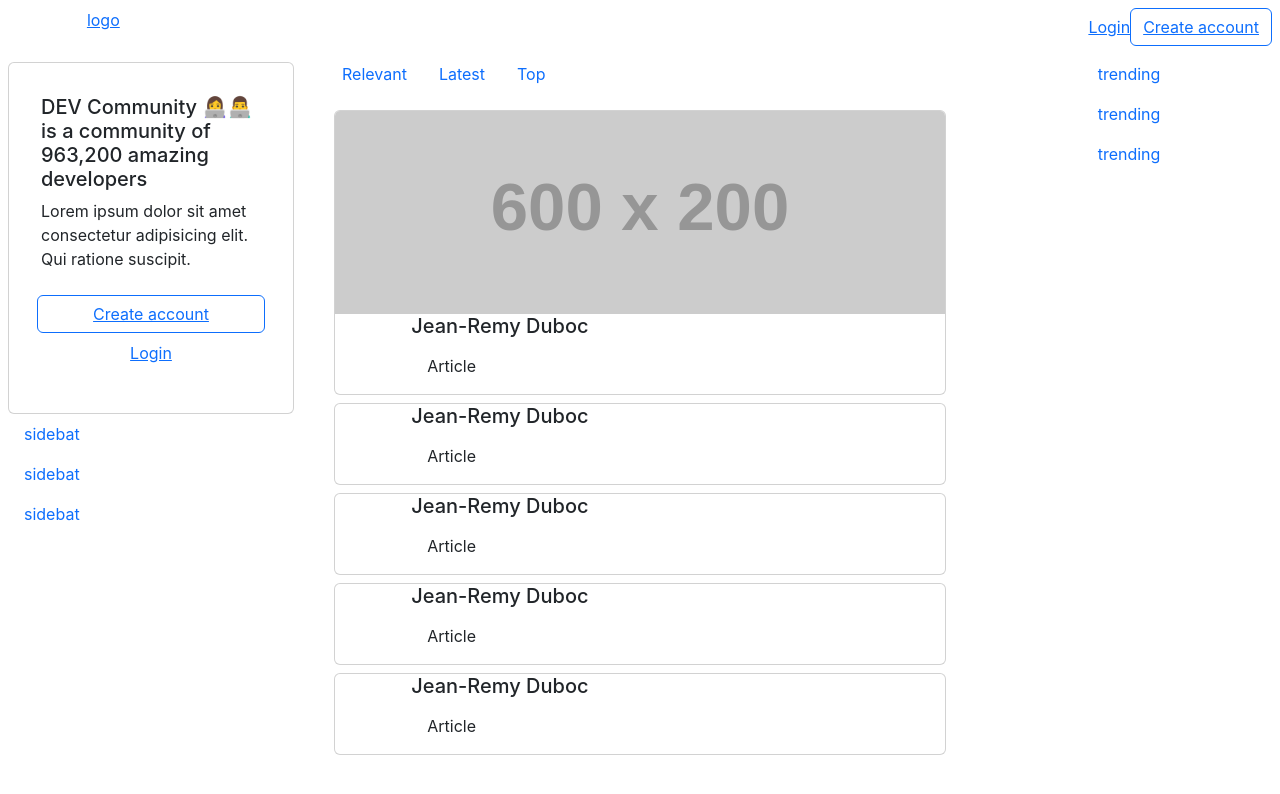
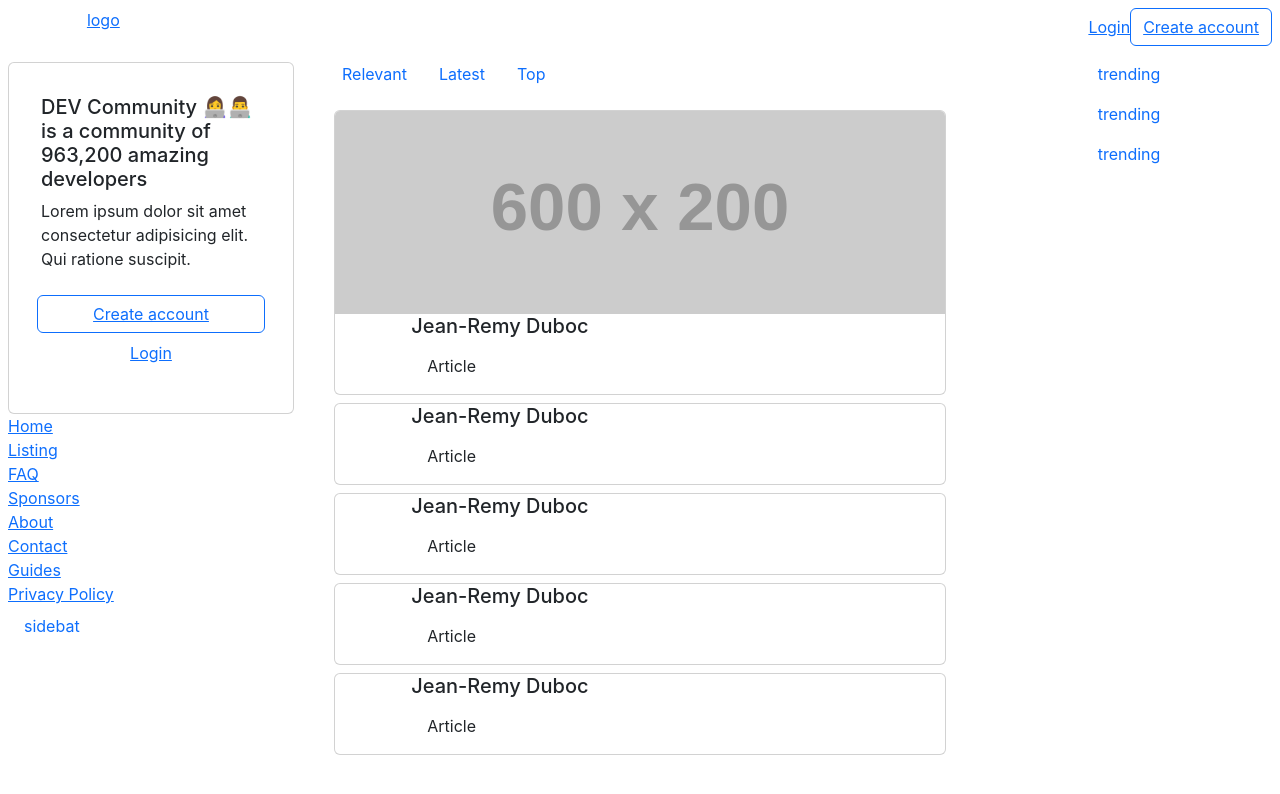
Before and after one commit to gregorisbachtsevanos/world.dev, a React (Create React App) app in the folder client/: page / in a window 1280 px wide. Shown: the top 794 px of the page. Built offline with nearby package versions, Linux system fonts and the light colour scheme.

Commit message:
categories widget

```diff
--- a/client/src/components/articleList/ArticleList.jsx
+++ b/client/src/components/articleList/ArticleList.jsx
@@ -1,5 +1,4 @@
-import Card from "react-bootstrap/Card";
-import { Nav, Button } from "react-bootstrap";
+import { Nav } from "react-bootstrap";
 
 import Article from "../../components/article/Article";
 
--- a/client/src/components/sidebar/Sidebar.jsx
+++ b/client/src/components/sidebar/Sidebar.jsx
@@ -1,12 +1,12 @@
 import Nav from "react-bootstrap/Nav";
-import ClickToAction from "../clickToAction/ClickToAction";
+import ClickToAction from "./clickToAction/ClickToAction";
+import Categories from "./categories/Categories";
 
 const Sidebar = () => {
     return (
         <Nav className="flex-column p-2 text-start">
             <ClickToAction />
-            <Nav.Link>sidebat</Nav.Link>
-            <Nav.Link>sidebat</Nav.Link>
+            <Categories />
             <Nav.Link>sidebat</Nav.Link>
         </Nav>
     );
--- /dev/null
+++ b/client/src/components/sidebar/categories/Categories.jsx
@@ -0,0 +1,26 @@
+import { Link } from "react-router-dom";
+
+const categories = [
+    { icon: "", name: "Home" },
+    { icon: "", name: "Listing" },
+    { icon: "", name: "FAQ" },
+    { icon: "", name: "Sponsors" },
+    { icon: "", name: "About" },
+    { icon: "", name: "Contact" },
+    { icon: "", name: "Guides" },
+    { icon: "", name: "Privacy Policy" },
+];
+
+const Categories = () => {
+    return (
+        <>
+            {categories.map((category) => (
+                <Link key={category.name} to={category.name}>
+                    {category.name}
+                </Link>
+            ))}
+        </>
+    );
+};
+
+export default Categories;
--- a/client/src/pages/register/Register.jsx
+++ b/client/src/pages/register/Register.jsx
@@ -30,6 +30,7 @@ const Register = () => {
         if (res.status !== 200) {
             return console.log(res);
         }
+        navigate("/");
     };
 
     return (
```
Also changed, not shown: client/src/components/sidebar/clickToAction/ClickToAction.jsx (renamed from client/src/components/clickToAction/ClickToAction.jsx).
